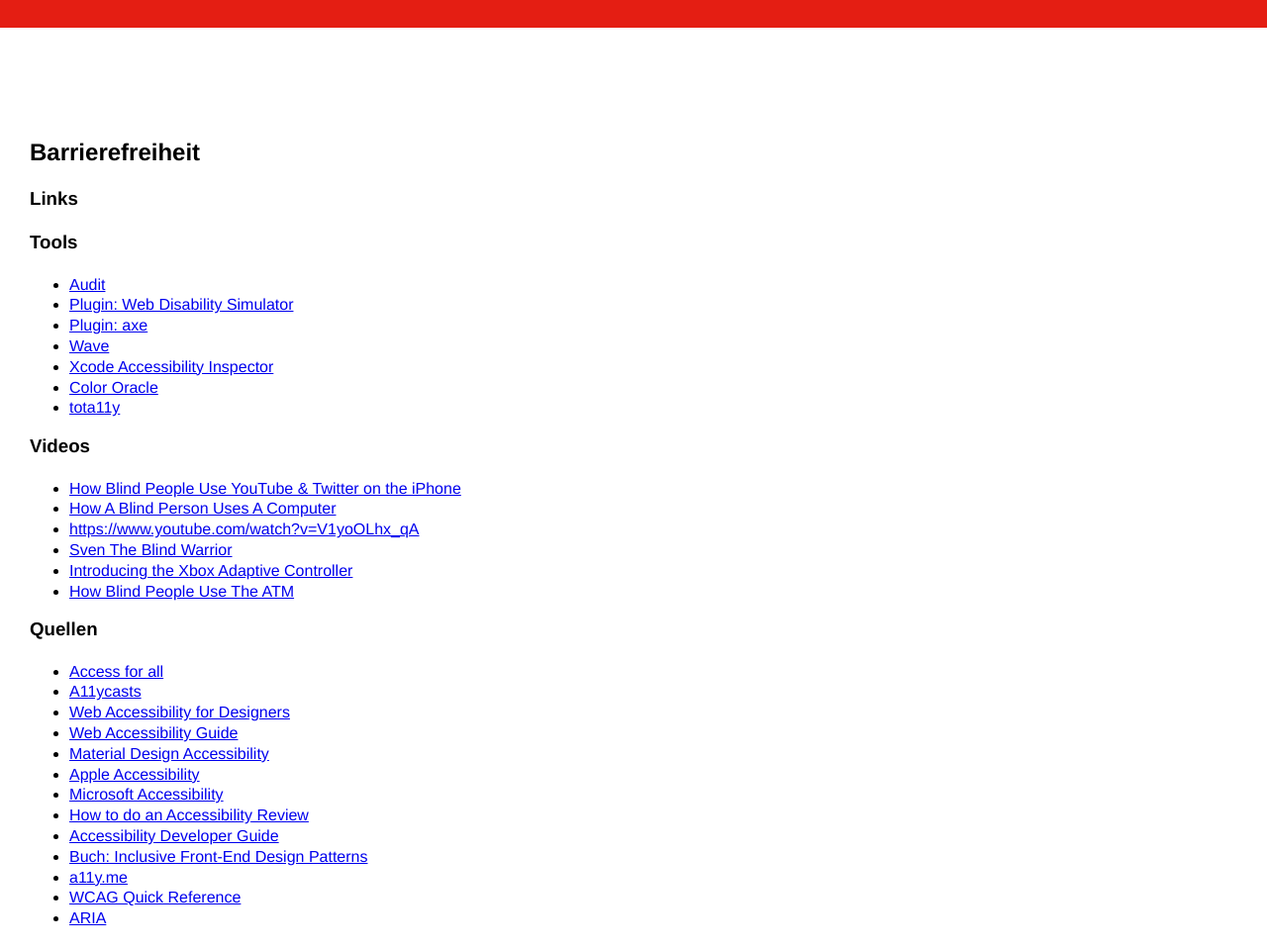
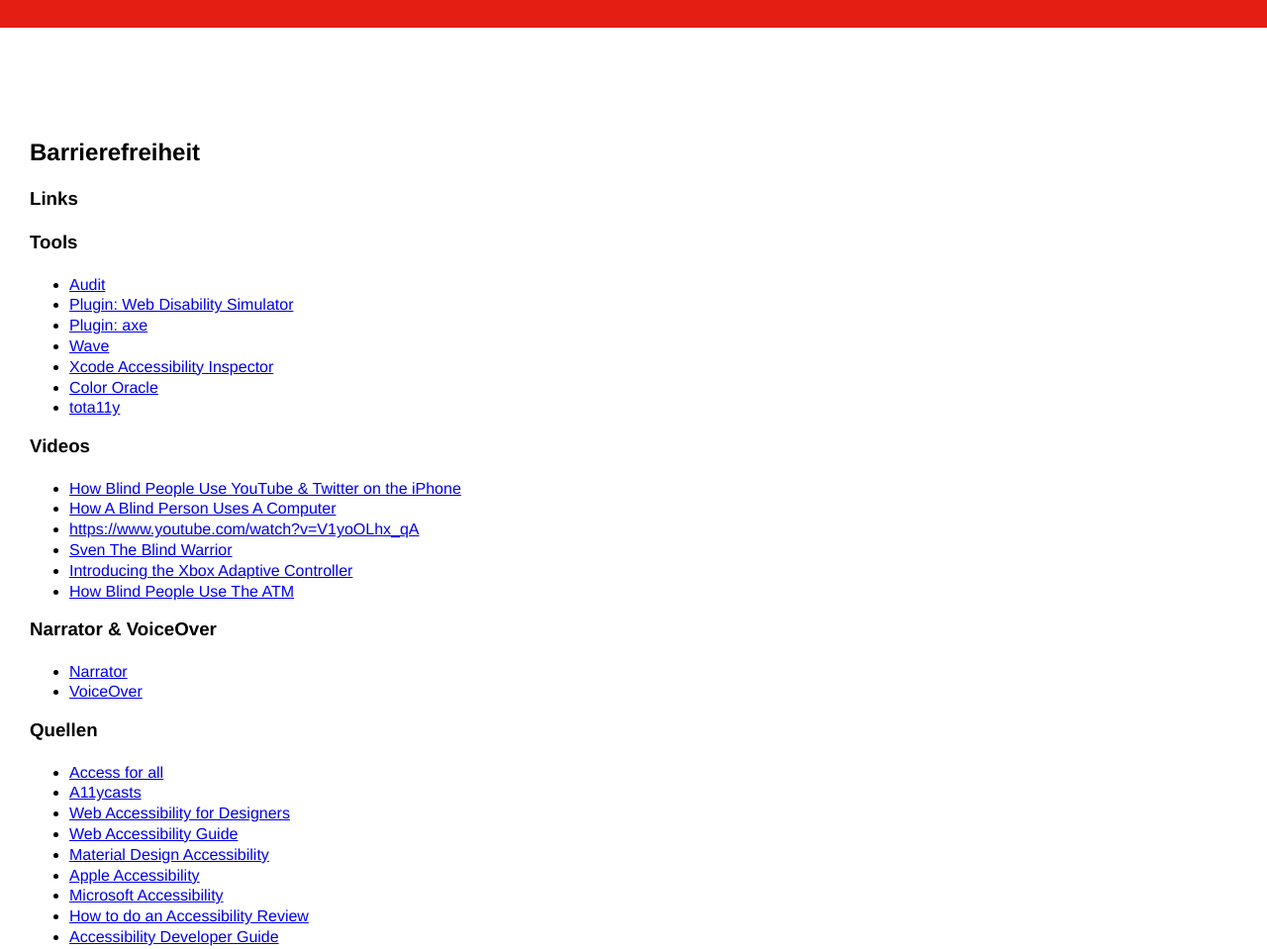
Before and after one commit to verstaerker/verstaerker.github.io, a plain HTML site: page gbssg/2019-09-29.html in a window 1280 px wide. Shown: the part 135-1094 px from the top of the page at 99% size. Drawn offline with Linux system fonts and the light colour scheme.

Commit message:
Adds new links, fixes typo

```diff
--- a/gbssg/2019-09-29.html
+++ b/gbssg/2019-09-29.html
@@ -55,6 +55,11 @@
         <li><a href="https://www.youtube.com/watch?v=9fcK19CAjWM"
                target="_blank">Introducing the Xbox Adaptive Controller</a></li>
         <li><a href="https://www.youtube.com/watch?v=Jzah0A6IC5o" target="_blank">How Blind People Use The ATM</a></li>
+      </ul>
+      <h3>Narrator & VoiceOver</h3>
+      <ul>
+        <li><a href="https://support.microsoft.com/en-us/help/22806/windows-10-narrator-keyboard-commands-touch-gestures" target="_blank">Narrator</a></li>
+        <li><a href="https://webaim.org/articles/voiceover/" target="_blank">VoiceOver</a></li>
       </ul>
       <h3>Quellen</h3>
       <ul>
```
Also changed, not shown: slideshows/2019-09-28/index.html (+1 -1 lines), slideshows/2019-09-28/prepared/index.html (+1 -1 lines).
